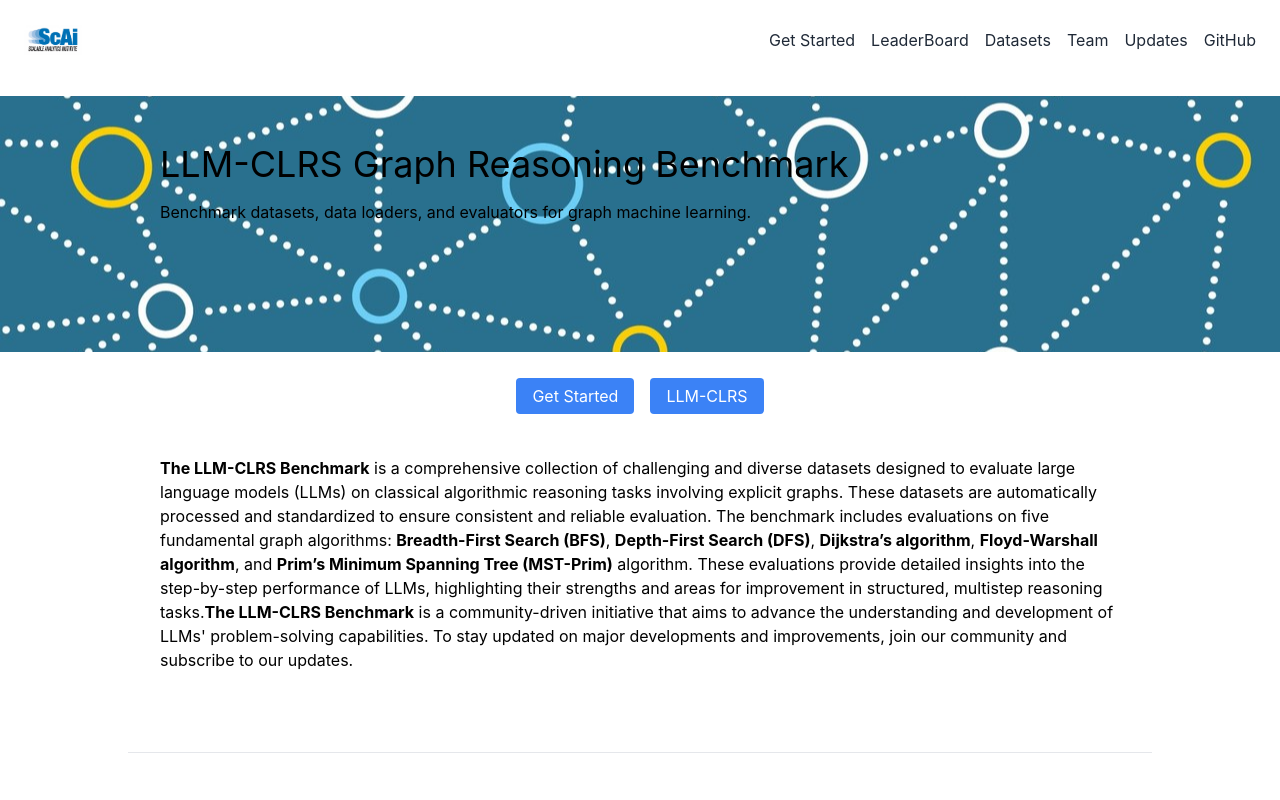
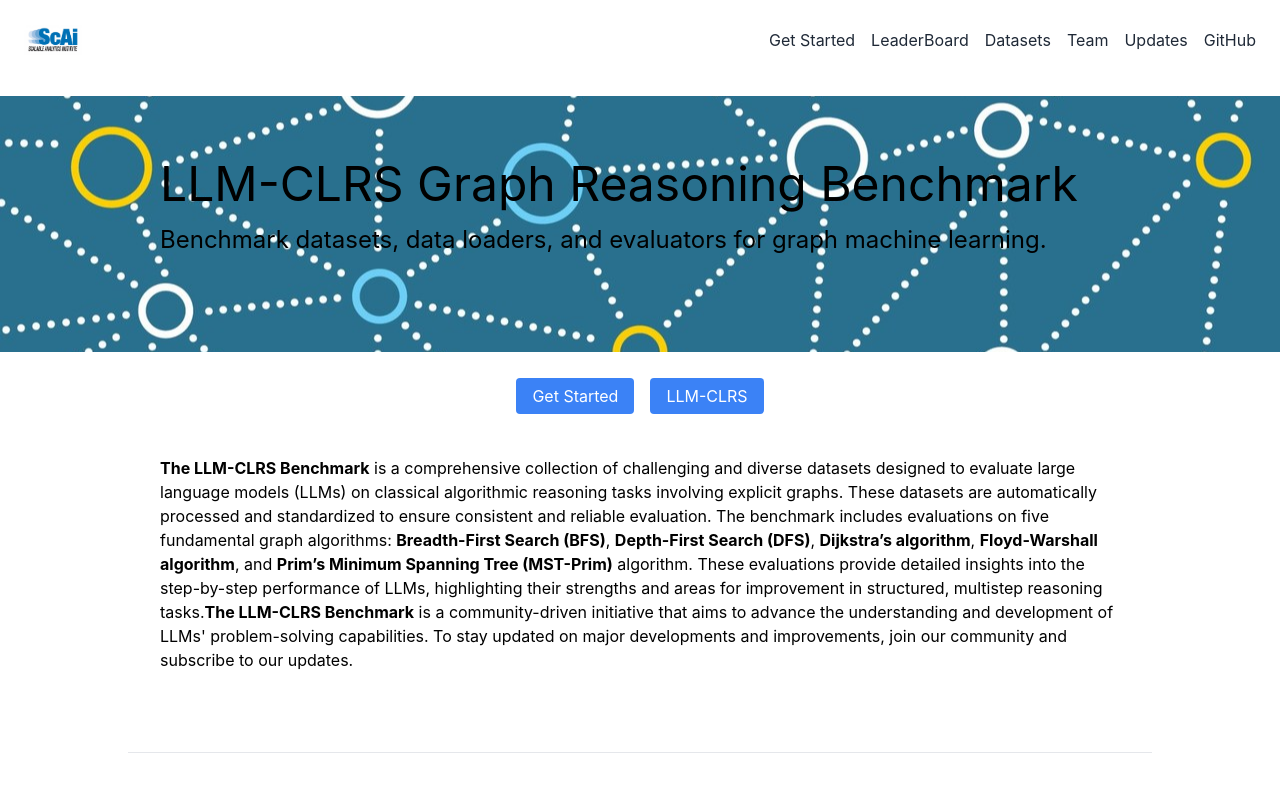
Before and after one commit to inmancosta/llm-clrs-reasoning-benchmark, a React (Create React App) app: page / in a window 1280 px wide. Shown: the top 800 px of the page. Built offline with nearby package versions, Linux system fonts and the light colour scheme.

Commit message:
indentation stuff with title

```diff
--- a/src/Pages/Landing.js
+++ b/src/Pages/Landing.js
@@ -9,17 +9,17 @@ const Landing = () => {
       <NavBar />
       <main className="p-0 m-0">
         <section
-          className="mb-8 bg-cover bg-center w-full h-64 md:h-64 lg:h-64"
+          className="mb-8 bg-cover bg-center w-full min-h-74 md:h-64 lg:h-64"
           style={{ backgroundImage: 'url("/nodes.png")'}}
         >
-          <div className="p-8 rounded-lg mx-auto max-w-screen-lg">
-            <h2 className="text-4xl mb-4 mt-4">
+          <div className="pt-12 pb-8 px-8 rounded-lg mx-auto max-w-screen-lg">
+            <h2 className="text-5xl mb-4 mt-4">
               LLM-CLRS Graph Reasoning Benchmark
             </h2>
-            <p>
+            <h3 className="text-2xl mb-4 mt-4">
               Benchmark datasets, data loaders, and evaluators for graph machine
               learning.
-            </p>
+            </h3>
 
           </div>
         </section>
```
